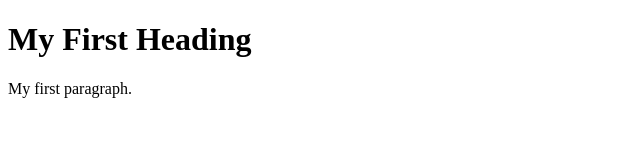
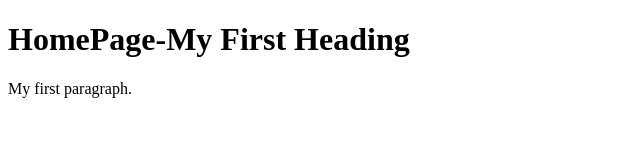
Before and after one commit to Vescana/git-demo, a plain HTML site: page index.html in a window 1280 px wide. Shown: the whole page, without its empty margins (0-640 px from the left). Drawn offline with Linux system fonts and the light colour scheme.

Commit message:
a few more changes

```diff
--- a/index.html
+++ b/index.html
@@ -2,7 +2,7 @@
 <html>
 <body>
 
-<h1>My First Heading</h1>
+<h1>HomePage-My First Heading</h1>
 
 <p>My first paragraph.</p>
 
```
Also changed, not shown: 1 other file.
